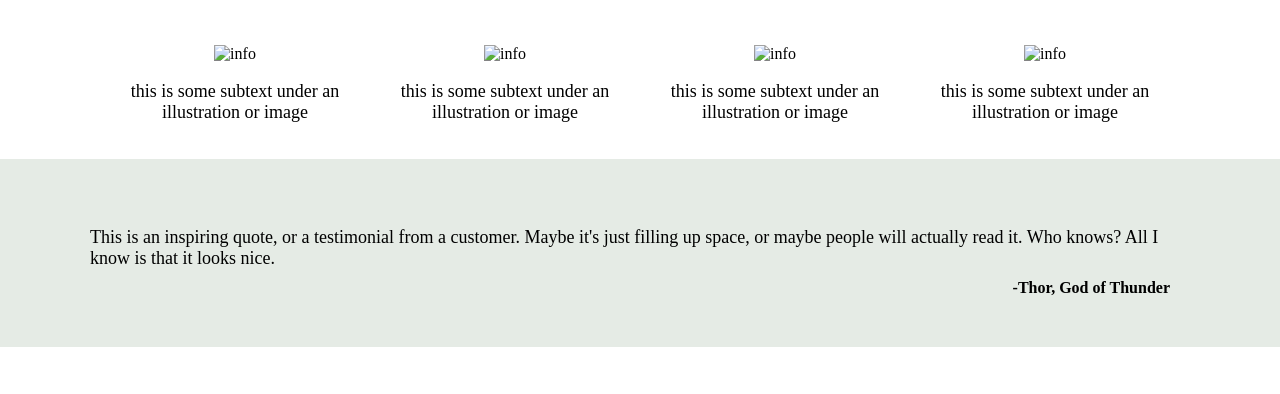
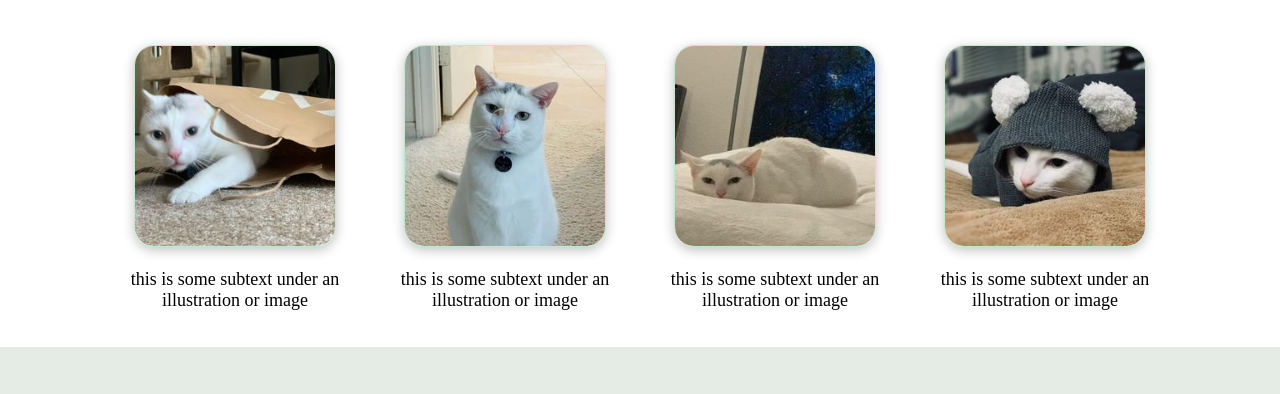
Before and after one commit to Schmoodled/my-first-website, a plain HTML site: page index.html in a window 1280 px wide. Shown: the part 398-792 px from the top of the page. Drawn offline with Linux system fonts and the light colour scheme.

Commit message:
Add images to info section

```diff
--- a/index.html
+++ b/index.html
@@ -35,19 +35,19 @@
             <h2>Some random information.</h2>
             <div class="section-two-content">
                 <div class="info">
-                    <img src="#" alt="info">
+                    <img src="./images/bag.jpg" alt="info">
                     <p>this is some subtext under an illustration or image</p>
                 </div>
                 <div class="info">
-                    <img src="#" alt="info">
+                    <img src="./images/bubble.jpg" alt="info">
                     <p>this is some subtext under an illustration or image</p>
                 </div>
                 <div class="info">
-                    <img src="#" alt="info">
+                    <img src="./images/sleep.jpg" alt="info">
                     <p>this is some subtext under an illustration or image</p>
                 </div>
                 <div class="info">
-                    <img src="#" alt="info">
+                    <img src="./images/mouse.jpg" alt="info">
                     <p>this is some subtext under an illustration or image</p>
                 </div>
             </div>
--- a/style.css
+++ b/style.css
@@ -88,6 +88,15 @@ h2 {
     color: #1f2937;
 }
 
+.info img {
+    width: 200px;
+    height: 200px;
+    object-fit: cover;
+    border-radius: 20px;
+    box-shadow: 0 3px 12px rgba(0, 0, 0, 0.25);
+    border: 1px solid rgba(57, 177, 83, 0.3);
+}
+
 /* section three formatting */
 .section-three {
     display: flex;
```
Also changed, not shown: images/bag.jpg (added), images/bubble.jpg (added), images/car.jpg (added), images/mouse.jpg (added), images/sleep.jpg (added).
